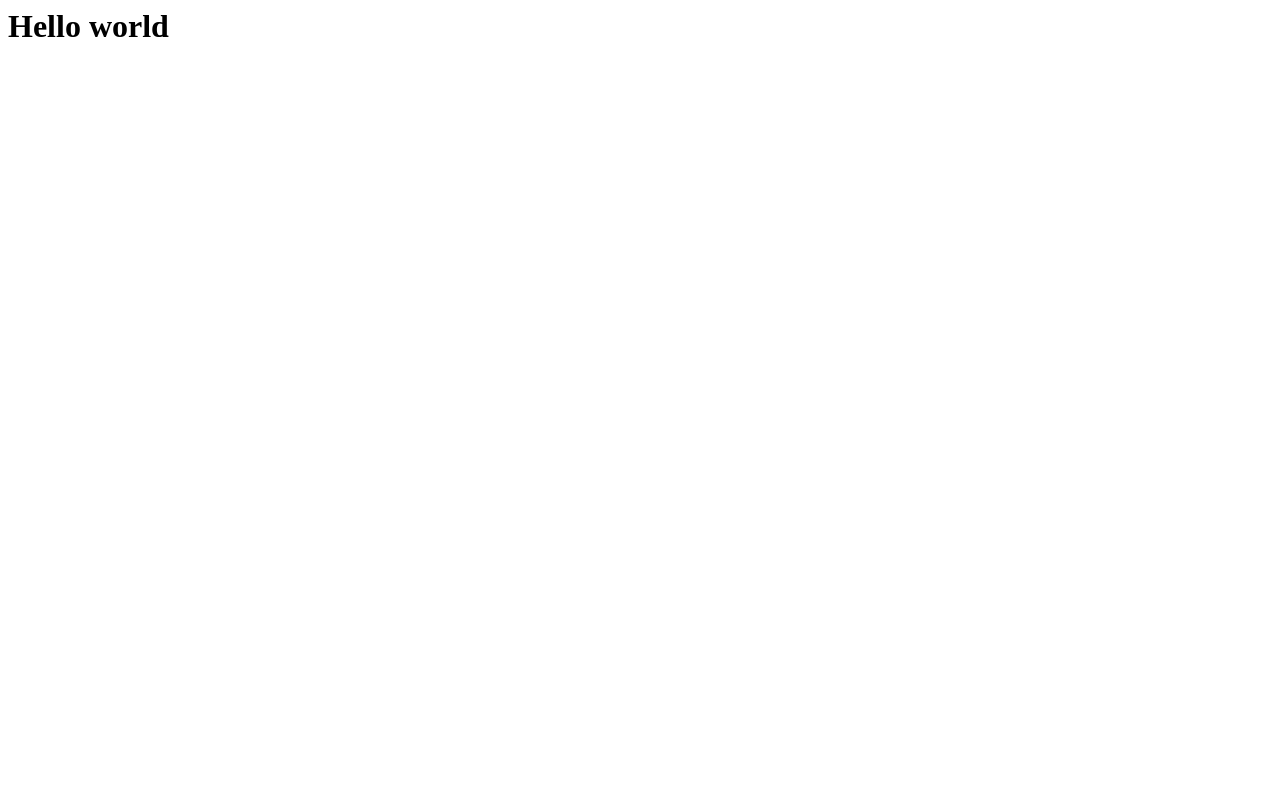
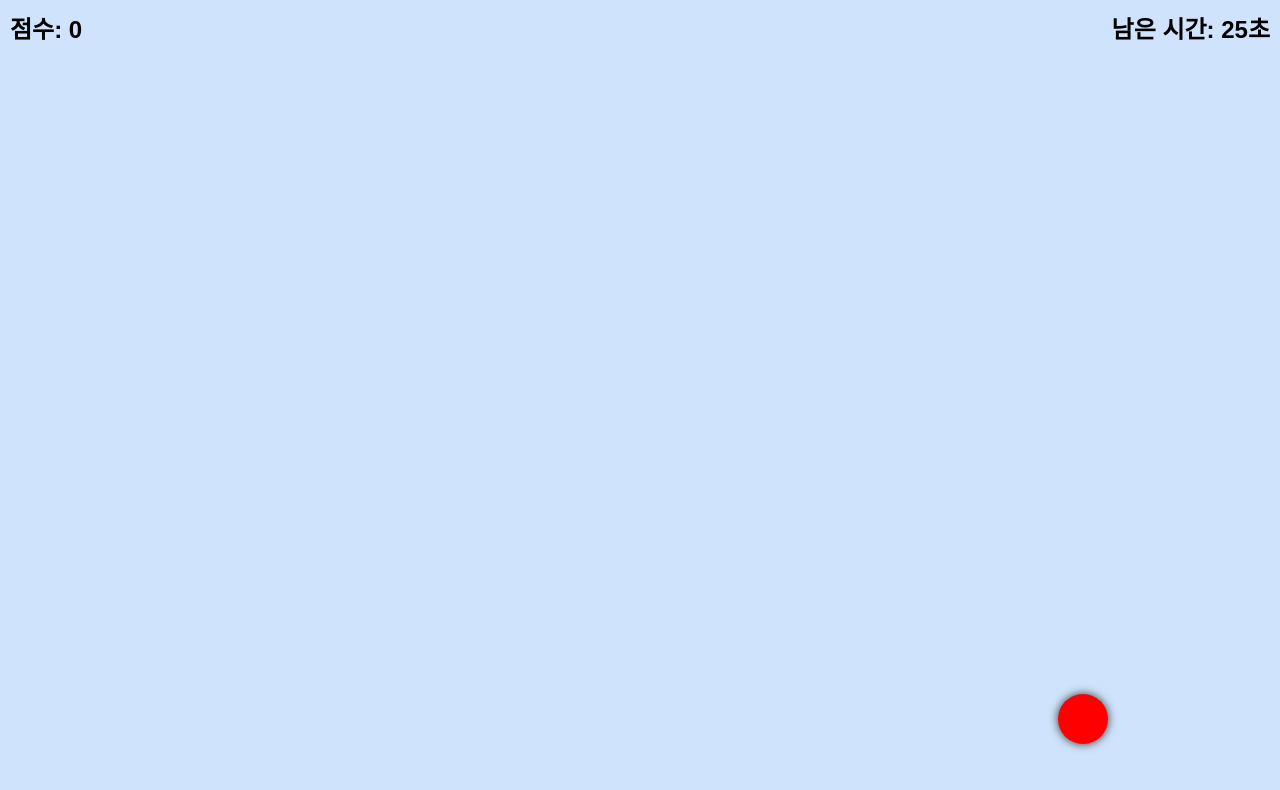
Before and after one commit to kimsujiin/bug-game, a plain HTML site: page index.html in a window 1280 px wide. Drawn offline with Linux system fonts and the light colour scheme.

Commit message:
Add files via upload

```diff
--- a/index.html
+++ b/index.html
@@ -1 +1,108 @@
- <h1>Hello world</h1>
+<!DOCTYPE html>
+<html lang="ko">
+
+<head>
+  <meta charset="UTF-8">
+  <title>질문 토글</title>
+</head>
+<style>
+  body {
+    font-family: Arial;
+    margin: 0;
+    overflow: hidden;
+    background: #f0f0f0;
+  }
+
+  #gameArea {
+    position: relative;
+    width: 100vw;
+    height: 100vh;
+    background-color: #cfe4fc;
+  }
+
+  .bug {
+    position: absolute;
+    width: 50px;
+    height: 50px;
+    background-color: red;
+    border-radius: 50%;
+    cursor: pointer;
+    box-shadow: 0 0 10px #333;
+  }
+
+  #scoreBoard {
+    position: absolute;
+    top: 10px;
+    left: 10px;
+    font-size: 24px;
+    font-weight: bold;
+  }
+
+  #timer {
+    position: absolute;
+    top: 10px;
+    right: 10px;
+    font-size: 24px;
+    font-weight: bold;
+  }
+</style>
+
+<body>
+
+  <div id="gameArea">
+    <div id="scoreBoard">점수: 0</div>
+    <div id="timer">남은 시간: 30초</div>
+  </div>
+
+
+  <script>
+    const gameArea = document.getElementById("gameArea");
+    const scoreBoard = document.getElementById("scoreBoard");
+    const timerBoard = document.getElementById("timer");
+    let score = 0;
+    let timeLeft = 30;
+    let gameInterval;
+
+    function spawnBug() {
+      const bug = document.createElement("div");
+      bug.className = "bug";
+      const x = Math.random() * (window.innerWidth - 50);
+      const y = Math.random() * (window.innerHeight - 50);
+      bug.style.left = `${x}px`;
+      bug.style.top = `${y}px`;
+
+      bug.onclick = function () {
+        score++;
+        scoreBoard.innerText = `점수: ${score}`;
+        bug.remove();
+      };
+
+      gameArea.appendChild(bug);
+
+      // 자동으로 사라짐
+      setTimeout(() => {
+        bug.remove();
+      }, 1000);
+    }
+
+    function startGame() {
+      gameInterval = setInterval(spawnBug, 800);
+
+      const timer = setInterval(() => {
+        timeLeft--;
+        timerBoard.innerText = `남은 시간: ${timeLeft}초`;
+
+        if (timeLeft <= 0) {
+          clearInterval(timer);
+          clearInterval(gameInterval);
+          alert(`게임 종료! 당신의 점수는 ${score}점입니다 🎉`);
+        }
+      }, 1000);
+    }
+
+    startGame();
+
+  </script>
+</body>
+
+</html>
```
